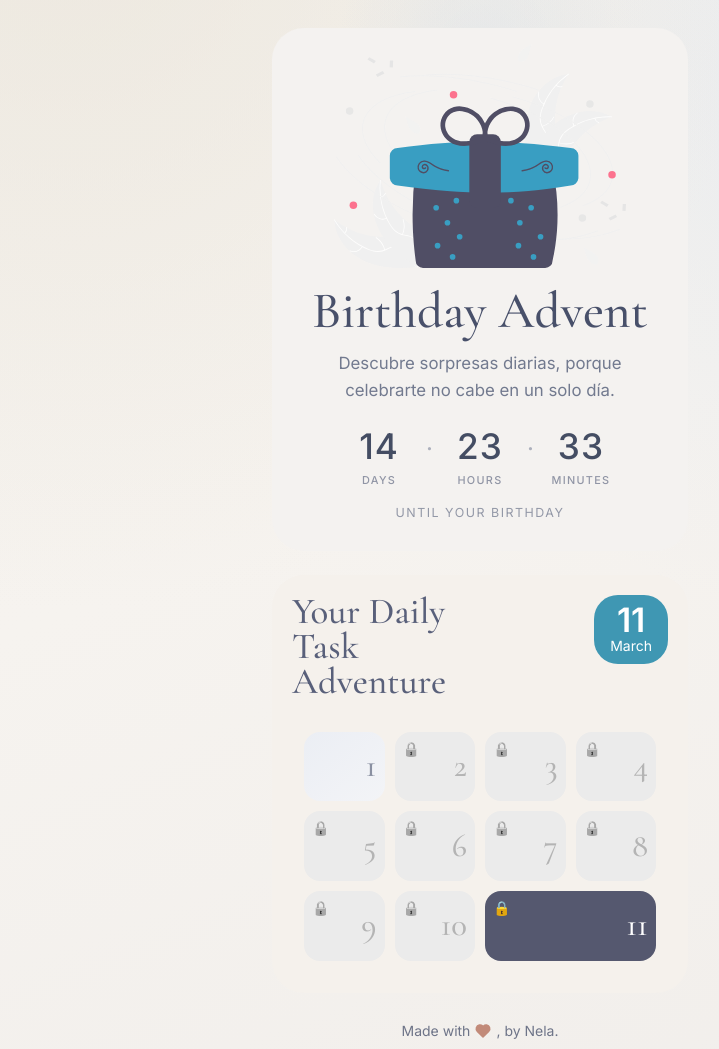
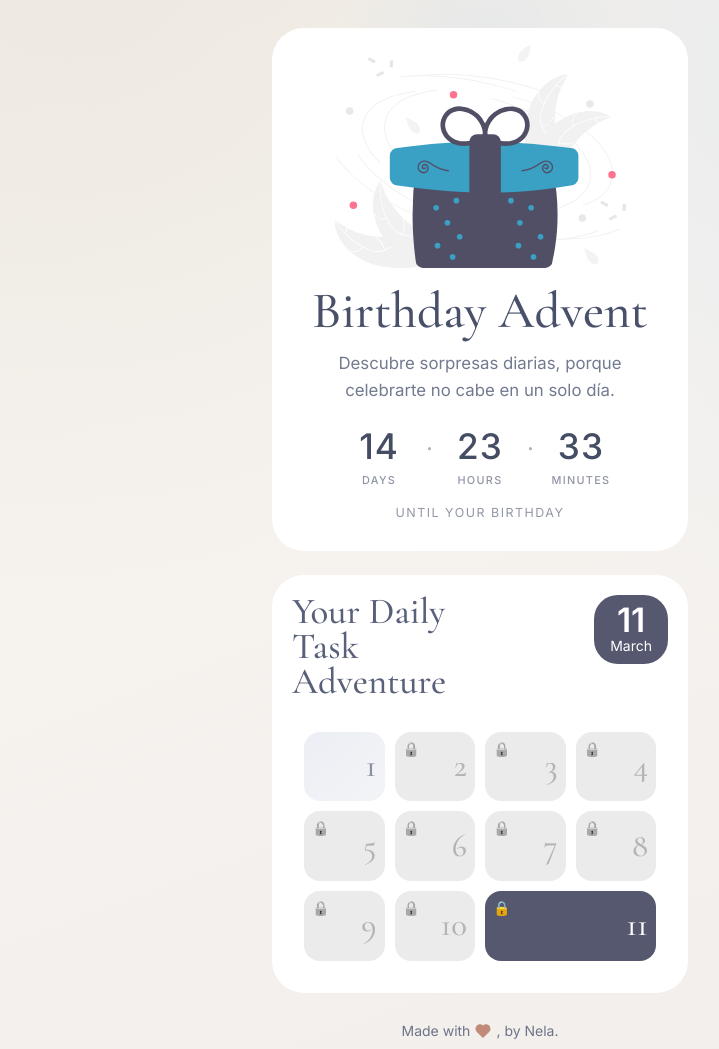
Before and after one commit to nelaruizc/birthday-advent, a React (Vite) app: page / in a window 1280 px wide. Shown: the whole page, without its empty margins (160-879 px from the left). Built offline with nearby package versions, Linux system fonts and the light colour scheme.

Commit message:
Update card backgrounds to white and align March 11 badge color

```diff
--- a/src/components/CountdownCard.tsx
+++ b/src/components/CountdownCard.tsx
@@ -9,10 +9,10 @@ type Props = {
 }
 
 export const CountdownCard = ({ daysData, openedGifts, isUnlocked, markOpened }: Props) => (
-  <section id="adventure" className="rounded-mega bg-[#f5f1ec] p-5">
+  <section id="adventure" className="rounded-mega bg-[#FFFFFF] p-5">
     <div className="flex items-start justify-between gap-3">
       <h2 className="max-w-56 font-serif text-[2.3rem] leading-[0.95] text-[#59607a]">Your Daily Task Adventure</h2>
-      <div className="rounded-3xl bg-[#3F97B3] px-4 py-2 text-center text-[#FFFFFF]">
+      <div className="rounded-3xl bg-[#55586F] px-4 py-2 text-center text-[#FFFFFF]">
         <p className="text-[2.1rem] font-semibold leading-none">11</p>
         <p className="text-sm">March</p>
       </div>
--- a/src/components/HeroCard.tsx
+++ b/src/components/HeroCard.tsx
@@ -15,7 +15,7 @@ export const HeroCard = ({ countdown }: Props) => {
   const headerIllustration = `${import.meta.env.BASE_URL}happy-birthday.svg`
 
   return (
-    <section className="rounded-mega bg-[#f4f2f0] px-5 pb-7 pt-4">
+    <section className="rounded-mega bg-[#FFFFFF] px-5 pb-7 pt-4">
       <img
         src={headerIllustration}
         alt="Ilustración de pastel de cumpleaños"
```
